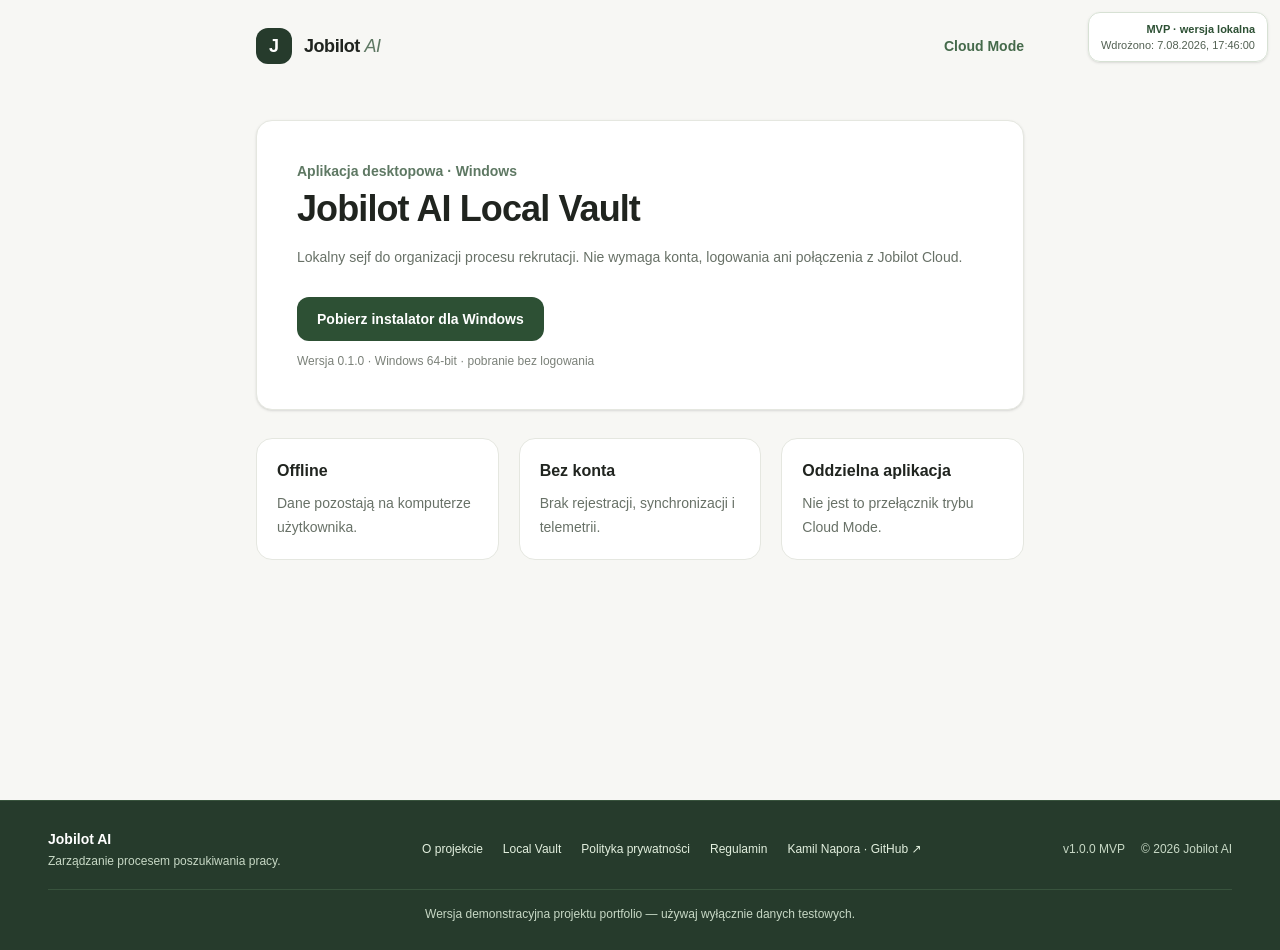
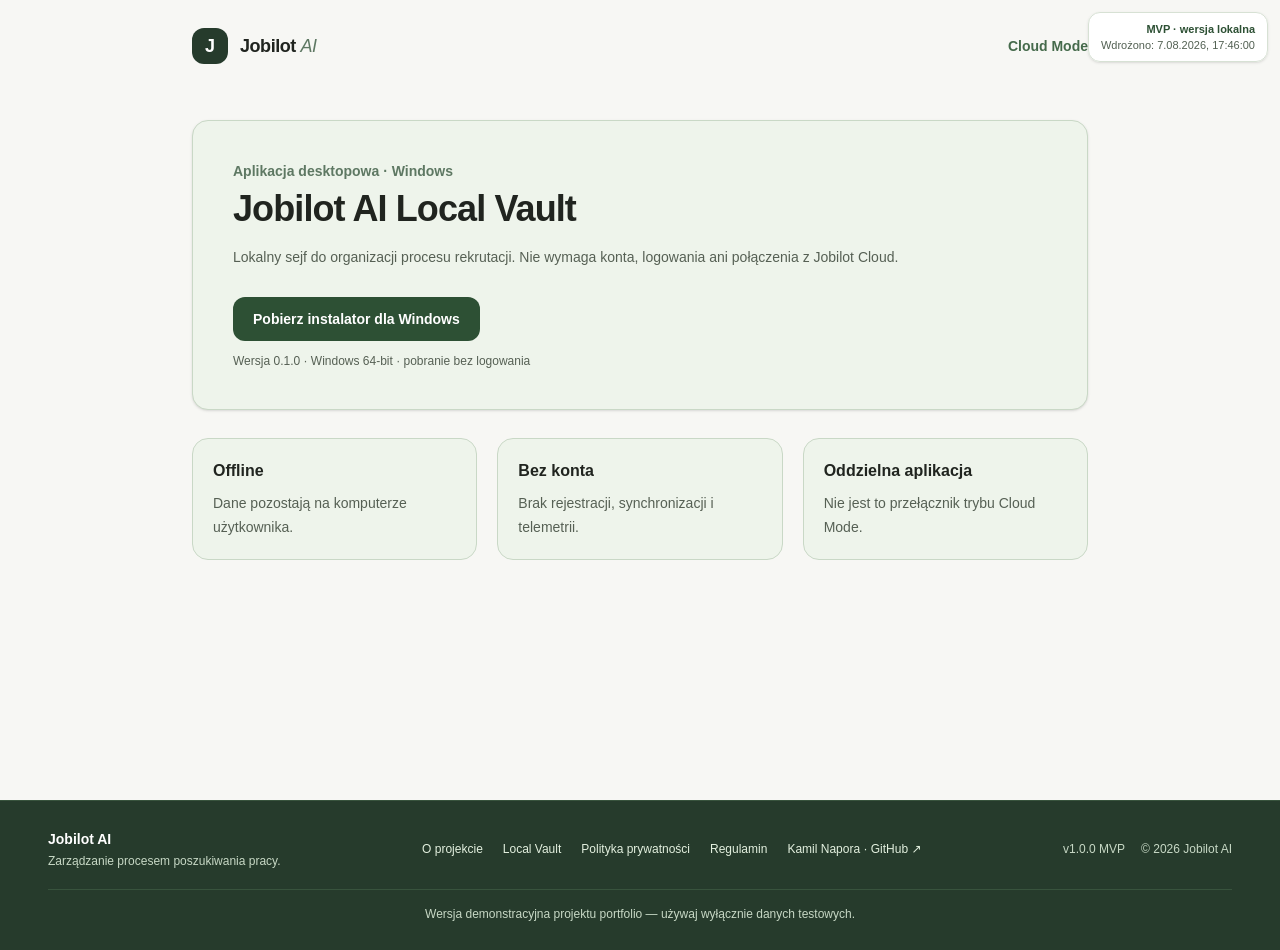
Before and after one commit to kamiln123/jobilot-ai, a Next.js app in the folder apps/cloud/: page /local-vault in a window 1280 px wide. Built offline with nearby package versions, Linux system fonts and the light colour scheme.

Commit message:
style: align public page cards

```diff
--- a/apps/cloud/src/app/local-vault/page.tsx
+++ b/apps/cloud/src/app/local-vault/page.tsx
@@ -5,7 +5,7 @@ const installerUrl = "https://github.com/kamiln123/jobilot-ai/releases/download/
 export default function LocalVaultDownloadPage() {
   return (
     <main className="min-h-screen bg-[#f7f7f4] px-5 py-7 text-[#20241f] sm:px-8 lg:px-12">
-      <section className="mx-auto max-w-3xl">
+      <section className="mx-auto max-w-4xl">
         <header className="flex items-center justify-between gap-4">
           <Link className="flex items-center gap-3" href="/login">
             <span className="grid h-9 w-9 place-items-center rounded-xl bg-[#263b2c] text-lg font-bold text-white">J</span>
@@ -14,22 +14,31 @@ export default function LocalVaultDownloadPage() {
           <Link className="text-sm font-semibold text-[#456a4b] hover:text-[#294b30]" href="/login">Cloud Mode</Link>
         </header>
 
-        <section className="mt-14 rounded-2xl border border-[#e5e7e0] bg-white p-7 shadow-sm sm:p-10">
+        <section className="mt-14 rounded-2xl border border-[#c9d8c6] bg-[#eef4eb] p-7 shadow-sm sm:p-10">
           <p className="text-sm font-semibold text-[#5e7863]">Aplikacja desktopowa · Windows</p>
           <h1 className="mt-2 text-3xl font-semibold tracking-tight sm:text-4xl">Jobilot AI Local Vault</h1>
-          <p className="mt-4 max-w-2xl text-sm leading-6 text-[#687167]">
+          <p className="mt-4 max-w-2xl text-sm leading-6 text-[#566054]">
             Lokalny sejf do organizacji procesu rekrutacji. Nie wymaga konta, logowania ani połączenia z Jobilot Cloud.
           </p>
           <a className="mt-7 inline-flex rounded-xl bg-[#2d5034] px-5 py-3 text-sm font-semibold text-white hover:bg-[#203d27]" href={installerUrl}>
             Pobierz instalator dla Windows
           </a>
-          <p className="mt-3 text-xs text-[#7b8179]">Wersja 0.1.0 · Windows 64-bit · pobranie bez logowania</p>
+          <p className="mt-3 text-xs text-[#566054]">Wersja 0.1.0 · Windows 64-bit · pobranie bez logowania</p>
         </section>
 
         <section className="mt-7 grid gap-5 sm:grid-cols-3">
-          <article className="rounded-2xl border border-[#e5e7e0] bg-white p-5"><h2 className="font-semibold">Offline</h2><p className="mt-2 text-sm leading-6 text-[#687167]">Dane pozostają na komputerze użytkownika.</p></article>
-          <article className="rounded-2xl border border-[#e5e7e0] bg-white p-5"><h2 className="font-semibold">Bez konta</h2><p className="mt-2 text-sm leading-6 text-[#687167]">Brak rejestracji, synchronizacji i telemetrii.</p></article>
-          <article className="rounded-2xl border border-[#e5e7e0] bg-white p-5"><h2 className="font-semibold">Oddzielna aplikacja</h2><p className="mt-2 text-sm leading-6 text-[#687167]">Nie jest to przełącznik trybu Cloud Mode.</p></article>
+          <article className="rounded-2xl border border-[#c9d8c6] bg-[#eef4eb] p-5">
+            <h2 className="font-semibold">Offline</h2>
+            <p className="mt-2 text-sm leading-6 text-[#566054]">Dane pozostają na komputerze użytkownika.</p>
+          </article>
+          <article className="rounded-2xl border border-[#c9d8c6] bg-[#eef4eb] p-5">
+            <h2 className="font-semibold">Bez konta</h2>
+            <p className="mt-2 text-sm leading-6 text-[#566054]">Brak rejestracji, synchronizacji i telemetrii.</p>
+          </article>
+          <article className="rounded-2xl border border-[#c9d8c6] bg-[#eef4eb] p-5">
+            <h2 className="font-semibold">Oddzielna aplikacja</h2>
+            <p className="mt-2 text-sm leading-6 text-[#566054]">Nie jest to przełącznik trybu Cloud Mode.</p>
+          </article>
         </section>
       </section>
     </main>
--- a/apps/cloud/src/app/privacy-policy/page.tsx
+++ b/apps/cloud/src/app/privacy-policy/page.tsx
@@ -9,7 +9,7 @@ export const metadata: Metadata = {
 export default function PrivacyPolicyPage() {
   return (
     <main className="min-h-screen bg-[#f7f7f4] px-5 py-7 text-[#20241f] sm:px-8 lg:px-12">
-      <div className="mx-auto max-w-3xl">
+      <div className="mx-auto max-w-4xl">
         <header className="flex items-center justify-between gap-4">
           <Link className="flex items-center gap-3" href="/login">
             <span className="grid h-9 w-9 place-items-center rounded-xl bg-[#263b2c] text-lg font-bold text-white">J</span>
--- a/apps/cloud/src/app/terms/page.tsx
+++ b/apps/cloud/src/app/terms/page.tsx
@@ -9,7 +9,7 @@ export const metadata: Metadata = {
 export default function TermsPage() {
   return (
     <main className="min-h-screen bg-[#f7f7f4] px-5 py-7 text-[#20241f] sm:px-8 lg:px-12">
-      <div className="mx-auto max-w-3xl">
+      <div className="mx-auto max-w-4xl">
         <header className="flex items-center justify-between gap-4">
           <Link className="flex items-center gap-3" href="/login">
             <span className="grid h-9 w-9 place-items-center rounded-xl bg-[#263b2c] text-lg font-bold text-white">J</span>
```
Also changed, not shown: 1 other file (tests, documents, lock files or other folders).
